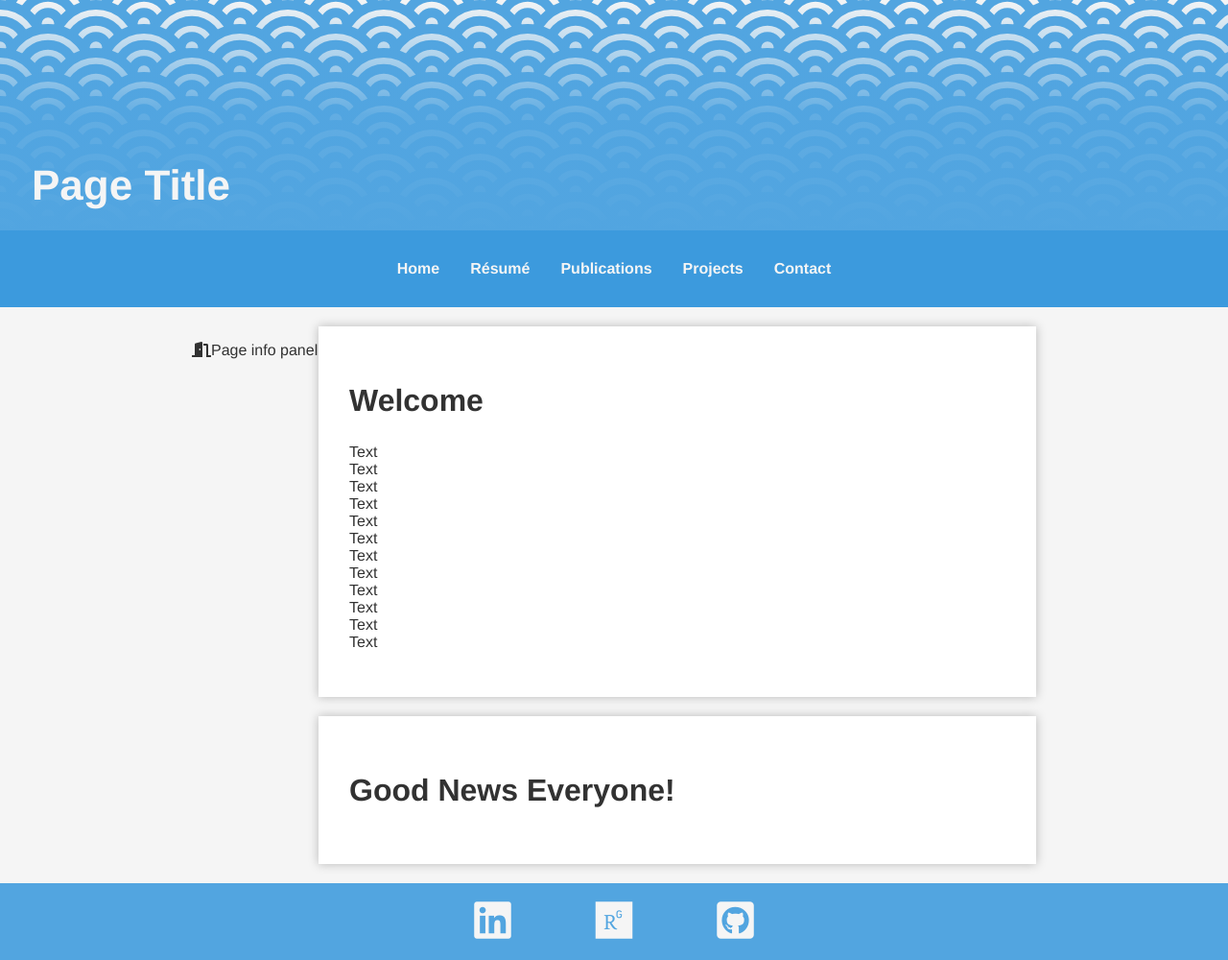
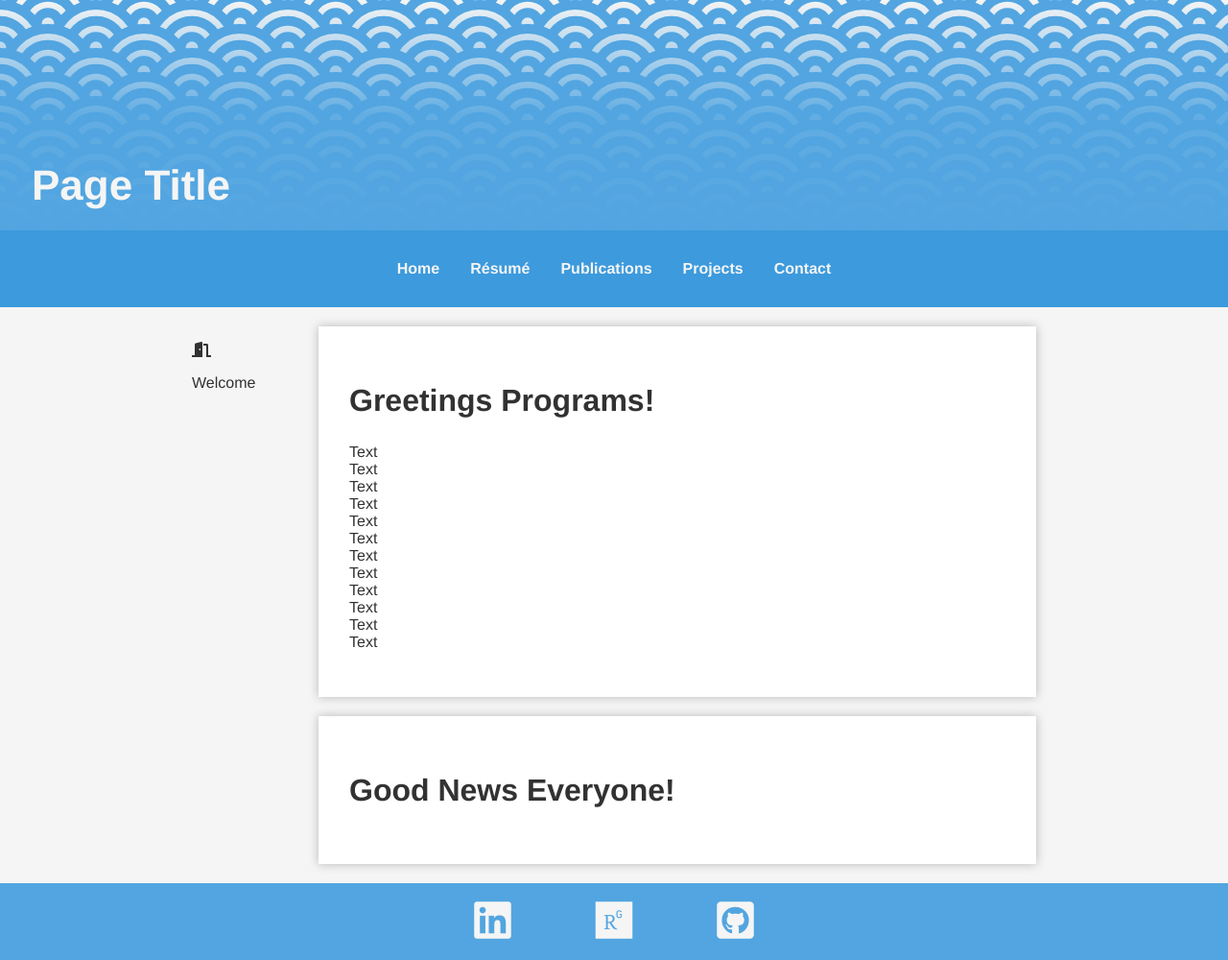
Before and after one commit to dmtveit/dmtveit.github.io, a Jekyll site: the page built from index.html, in a window 1280 px wide. Shown: the whole page at 96% size. Built offline with Jekyll 4.4.1, drawn with Linux system fonts in a browser that asks for light colours.

Commit message:
page info testing

```diff
--- a/index.html
+++ b/index.html
@@ -5,7 +5,8 @@
 <!-- About section -->
 <div class="page-container">
     <div class="page-info">
-        <p><i class="fas fa-door-open"></i>Page info panel</p>
+        <p><i class="fas fa-door-open"></i></p>
+        <p>Welcome</p>
     </div>
     <div class="page">
         <section>
```
Also changed, not shown: about/_posts/2019-11-24-about.md (+1 -1 lines).
